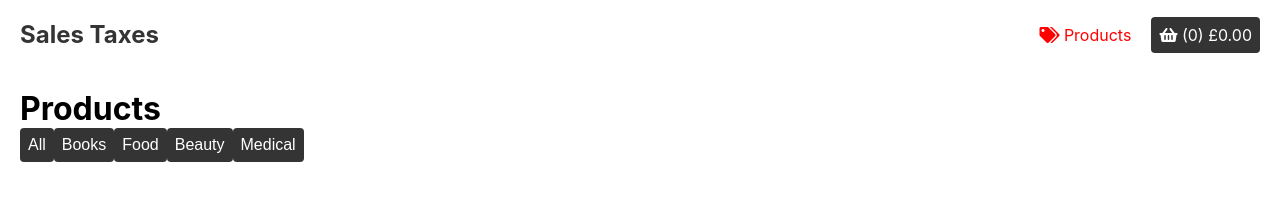
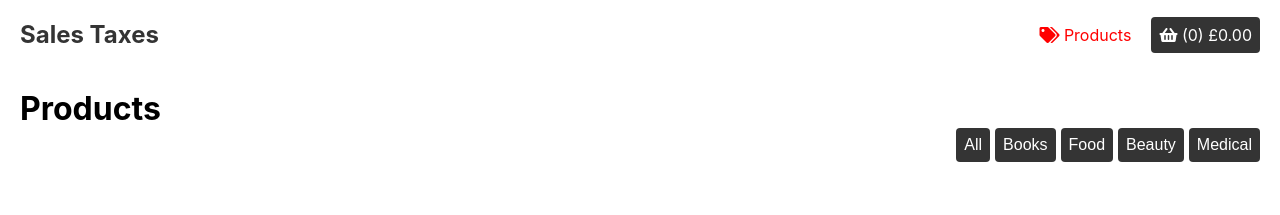
Before and after one commit to handcode-stuart/sales_taxes, a React (Create React App) app: page / in a window 1280 px wide. Shown: the top 215 px of the page. Built offline with nearby package versions, Linux system fonts and the light colour scheme.

Commit message:
Moved CategoryButtons to their own component

```diff
--- /dev/null
+++ b/src/components/ProductsList/CategoryButtons/CategoryButtons.js
@@ -0,0 +1,35 @@
+import React from "react";
+import PropTypes from "prop-types";
+
+import "./CategoryButtons.scss";
+
+const CategoryButtons = ({ products, filterProductListCategory }) => {
+    return (
+        <div className='category-buttons'>
+            <button className='button' onClick={() => filterProductListCategory()}>
+                All
+            </button>
+            {products
+                .reduce((a, b) => {
+                    a.indexOf(b.category) < 0 && a.push(b.category);
+                    return a;
+                }, [])
+                .map(category => (
+                    <button
+                        className='button'
+                        key={category}
+                        onClick={() => filterProductListCategory(category)}
+                    >
+                        {category}
+                    </button>
+                ))}
+        </div>
+    );
+};
+
+CategoryButtons.propTypes = {
+    products: PropTypes.array.isRequired,
+    filterProductListCategory: PropTypes.func.isRequired,
+};
+
+export default CategoryButtons;
--- /dev/null
+++ b/src/components/ProductsList/CategoryButtons/CategoryButtons.scss
@@ -0,0 +1,7 @@
+.category-buttons {
+    text-align: right;
+
+    button {
+        margin-left: 5px;
+    }
+}
--- a/src/components/ProductsList/ProductsList.js
+++ b/src/components/ProductsList/ProductsList.js
@@ -3,6 +3,7 @@ import { connect } from "react-redux";
 
 import "./ProductsList.scss";
 
+import CategoryButtons from "./CategoryButtons/CategoryButtons";
 import Product from "./Product/Product";
 
 const ProductsList = ({ products }) => {
@@ -14,21 +15,6 @@ const ProductsList = ({ products }) => {
               .map(item => <Product key={item.id} product={item} />)
         : products.map(item => <Product key={item.id} product={item} />);
 
-    const productCategories = products
-        .reduce((a, b) => {
-            a.indexOf(b.category) < 0 && a.push(b.category);
-            return a;
-        }, [])
-        .map(category => (
-            <button
-                className='button'
-                key={category}
-                onClick={() => filterProductListCategory(category)}
-            >
-                {category}
-            </button>
-        ));
-
     const filterProductListCategory = (category = null) => {
         category ? setFilterCategory(category) : setFilterCategory(null);
     };
@@ -36,12 +22,10 @@ const ProductsList = ({ products }) => {
     return (
         <div>
             <h1>Products</h1>
-            <div>
-                <button className='button' onClick={() => filterProductListCategory()}>
-                    All
-                </button>
-                {productCategories}
-            </div>
+            <CategoryButtons
+                products={products}
+                filterProductListCategory={filterProductListCategory}
+            />
             <div className='products-list'>{filteredProducts}</div>
         </div>
     );
```
